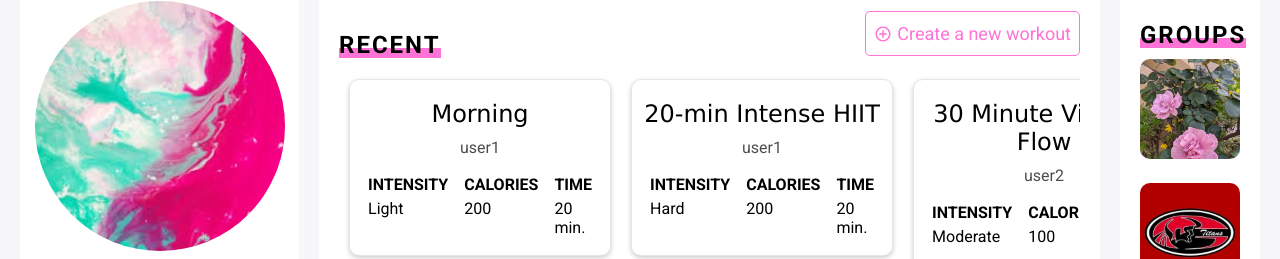
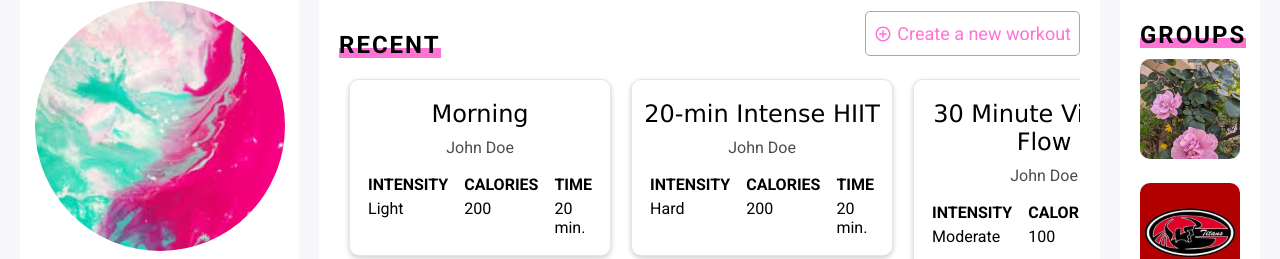
Before and after one commit to acrantel/fiitshare, a Next.js app: page / in a window 1280 px wide. Shown: the part 89-348 px from the top of the page. Built offline with nearby package versions, Linux system fonts and the light colour scheme.

Commit message:
Change username on workout card to First Last

```diff
--- a/components/cards/workout-card.js
+++ b/components/cards/workout-card.js
@@ -7,6 +7,7 @@ export default class WorkoutCard extends React.Component {
     render() {
         const {
             workoutId,
+            displayName,
             workoutDatum = {},
         } = this.props
         const {
@@ -27,7 +28,7 @@ export default class WorkoutCard extends React.Component {
                 </h2>
                 <div className={styles.creator}>
                     <Link href='/user/[userid]' as={`/user/${creator}`}>
-                        <a>{creator}</a>
+                        <a>{displayName}</a>
                     </Link>
                 </div>
             </div>
--- a/components/dashboard/dashboard.js
+++ b/components/dashboard/dashboard.js
@@ -46,6 +46,7 @@ function Recent({ userId }) {
                 return <li className={styles.listItem} key={item}>
                     <WorkoutCard
                         workoutId={item}
+                        displayName={userData[userId].name}
                         workoutDatum={workoutData[item]}
                     />
                 </li>
--- a/components/group/group-main-section.js
+++ b/components/group/group-main-section.js
@@ -26,6 +26,7 @@ function GroupSchedule({ groupSchedule }) {
     return <div className={styles.groupSchedule}>
         {groupSchedule.map(function (item) {
             return <WorkoutCard workoutId={item['workoutId']}
+            displayName={userData[workoutData[item['workoutId']].creator].name}
                 workoutDatum={workoutData[item['workoutId']]}
                 dueBy={item['dueBy']} />
         })}
--- a/pages/workouts.js
+++ b/pages/workouts.js
@@ -60,6 +60,7 @@ function MyLibrary ({ userId }) {
             <WorkoutCard
                 key={workoutId}
                 workoutId={workoutId}
+                displayName={userData[userId].name}
                 workoutDatum={workoutData[workoutId]}
             />
         ))}
```
